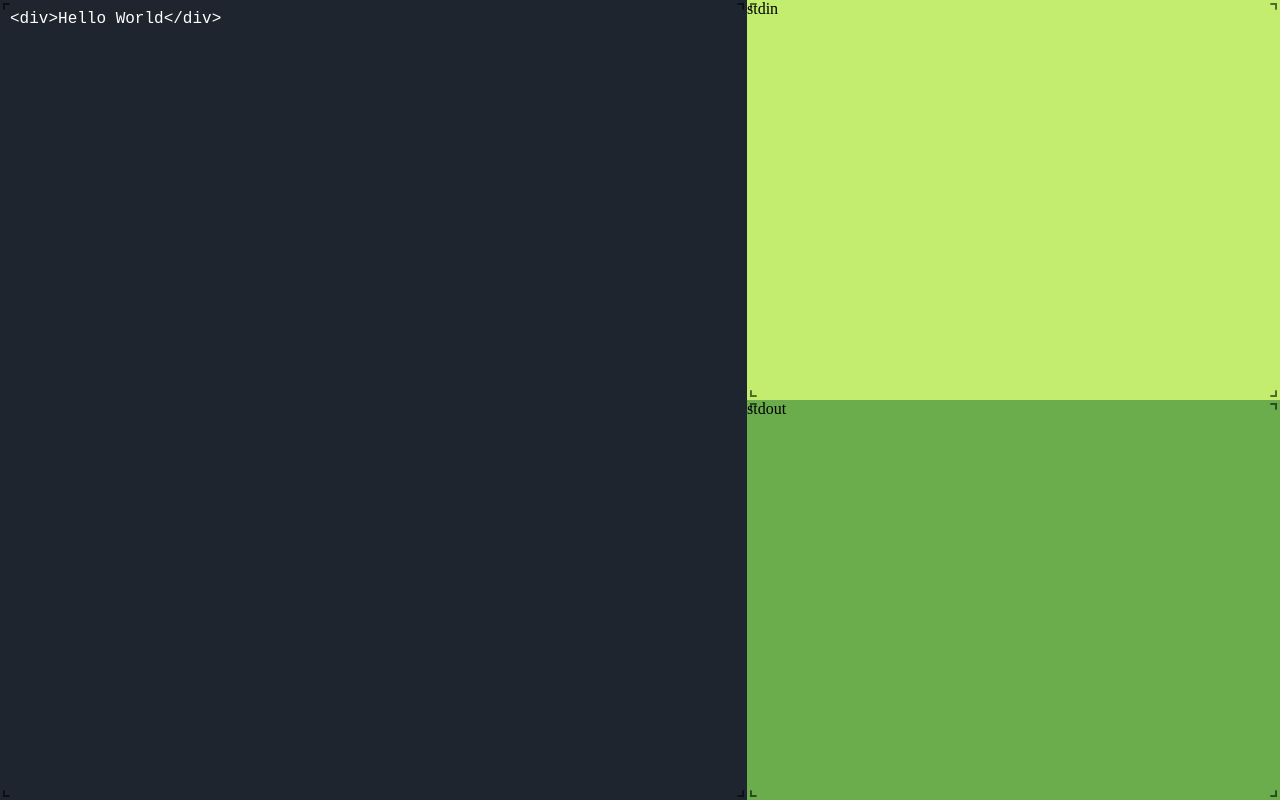
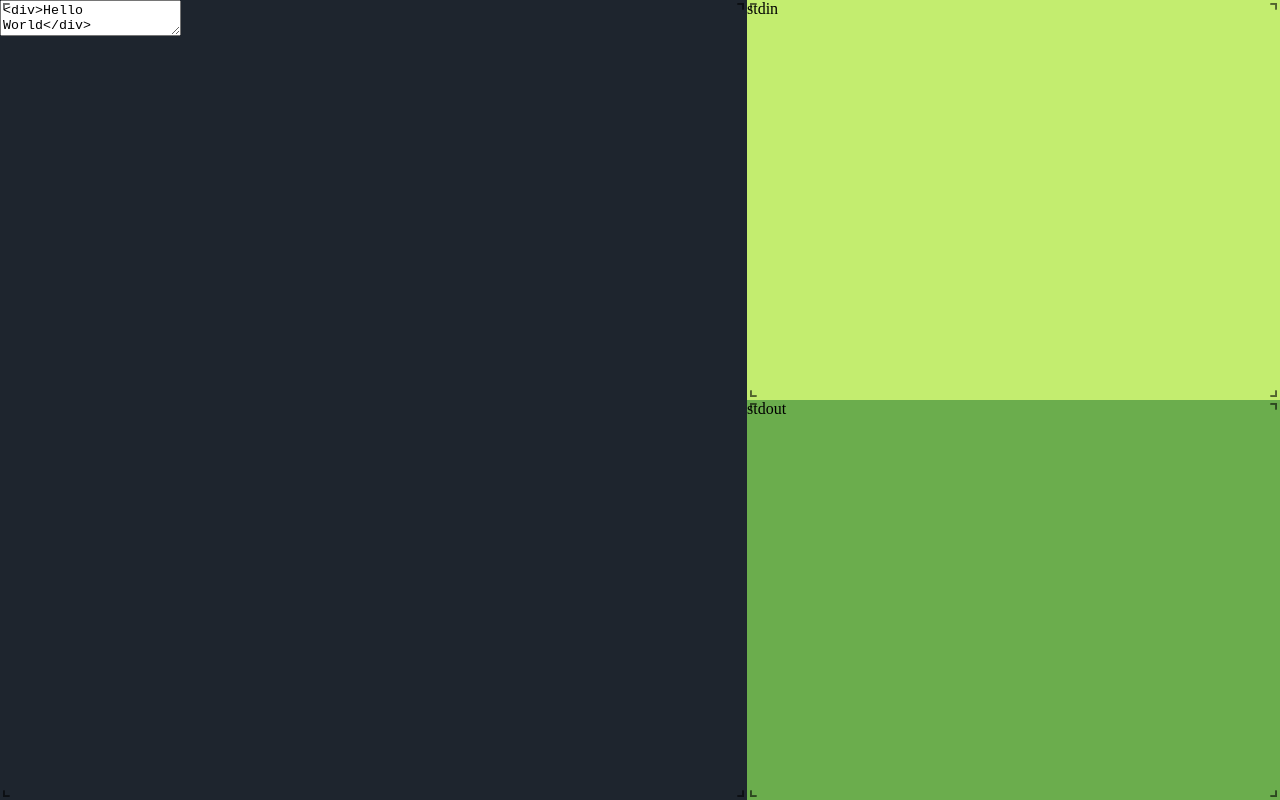
Before and after one commit to equal-lang/equal, a React app: page / in a window 1280 px wide. Built offline with nearby package versions, Linux system fonts and the light colour scheme; a small style sheet from the web is missing.

Commit message:
snapshot of ide

```diff
--- /dev/null
+++ b/src/equal-zero/Editor.css
@@ -0,0 +1,8 @@
+div.prism-live {
+  /* max-height: 1000px; */
+  background-color: white;
+}
+
+code {
+  background-color: white;
+}
--- a/src/equal-zero/Editor.js
+++ b/src/equal-zero/Editor.js
@@ -1,7 +1,15 @@
-import React from 'react';
-import SimpleCodeEditor from 'react-simple-code-editor';
+import React from "react";
 import * as Prism from "prismjs";
+
+// import "../../node_modules/blissfuljs/bliss.shy.js";
+// linking directly from node modules for the moment
+// fix later
 import "../../node_modules/prism-themes/themes/prism-duotone-forest.min.css";
+
+import "../../node_modules/prism-live/src/prism-live.js";
+import "../../node_modules/prism-live/prism-live.css";
+
+import "./Editor.css";
 
 class Editor extends React.Component {
   constructor(props) {
@@ -12,13 +20,15 @@ class Editor extends React.Component {
   }
 
   render() {
-    return(
-      <SimpleCodeEditor
-        value={this.state.code}
-        onValueChange={code => this.setState({ code: code })}
-        highlight={code => Prism.highlight(code, Prism.languages.html)}
-        padding={10}
-      />
+    // console.log(test);
+    return (
+        <textarea
+          className="prism-live line-numbers language-html fill"
+          spellCheck={false}
+          defaultValue={this.state.code}
+        >
+        </textarea>
+
     );
   }
 
--- a/src/equal-zero/Grid.js
+++ b/src/equal-zero/Grid.js
@@ -41,26 +41,27 @@ class Grid extends React.Component {
 
     if (this.state.stdoutH != newStdoutH) this.setState({ stdoutH: newStdoutH, stdinH: this.state.winH - newStdoutH });
 
+
     // TODO: fix resize on breakpoint change
     // TODO: make sure output always fill the space, in height and weight
 
     // TODO: fix error Failed prop type: minWidth larger than item width/maxWidth
 
-    if (newStdinW < newOutputW || newStdoutW < newOutputW) this.setState({ outputW: newOutputW });
+    // if (newStdinW < newOutputW || newStdoutW < newOutputW) {
+    //   console.log(this.state.outputW, newOutputW);
+    //   this.setState({ outputW: newOutputW });
+    //   console.log("yes")
+
+    // }
   }
 
   render() {
     let layouts = {
       lg: [
-        { i: "editor", x: 0, y: 0, w: this.state.editorW, h: this.state.winH, minH: this.state.winH, maxH: this.state.winH, maxW: this.state.winW },
+        { i: "editor", x: 0, y: 0, w: this.state.editorW, h: this.state.winH, minH: this.state.winH, maxW: this.state.winW }, // maxH: this.state.winH,
         { i: "stdin", x: this.state.editorW, y: 0, w: this.state.outputW, h: this.state.stdinH, maxH: this.state.winH, maxW: this.state.winW },
         { i: "stdout", x: this.state.editorW, y: this.state.stdinH, w: this.state.outputW, h: this.state.stdoutH, maxH: this.state.winH, maxW: this.state.winW }
-      ],
-      md: [
-        { i: "editor", x: 0, y: 0, w: this.state.editorW, h: this.state.winH, minH: this.state.winH, maxH: this.state.winH, maxW: this.state.winW },
-        { i: "stdin", x: this.state.editorW, y: 0, w: this.state.outputW, h: this.state.stdinH, maxH: this.state.winH, maxW: this.state.winW },
-        { i: "stdout", x: this.state.editorW, y: this.state.stdinH, w: this.state.outputW, h: this.state.stdoutH, maxH: this.state.winH, maxW: this.state.winW }
-      ],
+      ]
 
     };
     return (
--- a/webpack.config.js
+++ b/webpack.config.js
@@ -20,9 +20,9 @@ module.exports = {
           plugins: [
             ["prismjs", {
               "languages": ["html"],
-              "plugins": [],
+              "plugins": ["line-numbers"],
               // "theme": "twilight",
-              // "css": true
+              "css": true
             }]
           ]
         }
```
Also changed, not shown: package.json (+9 -3 lines), 1 other file (tests, documents, lock files or other folders).
